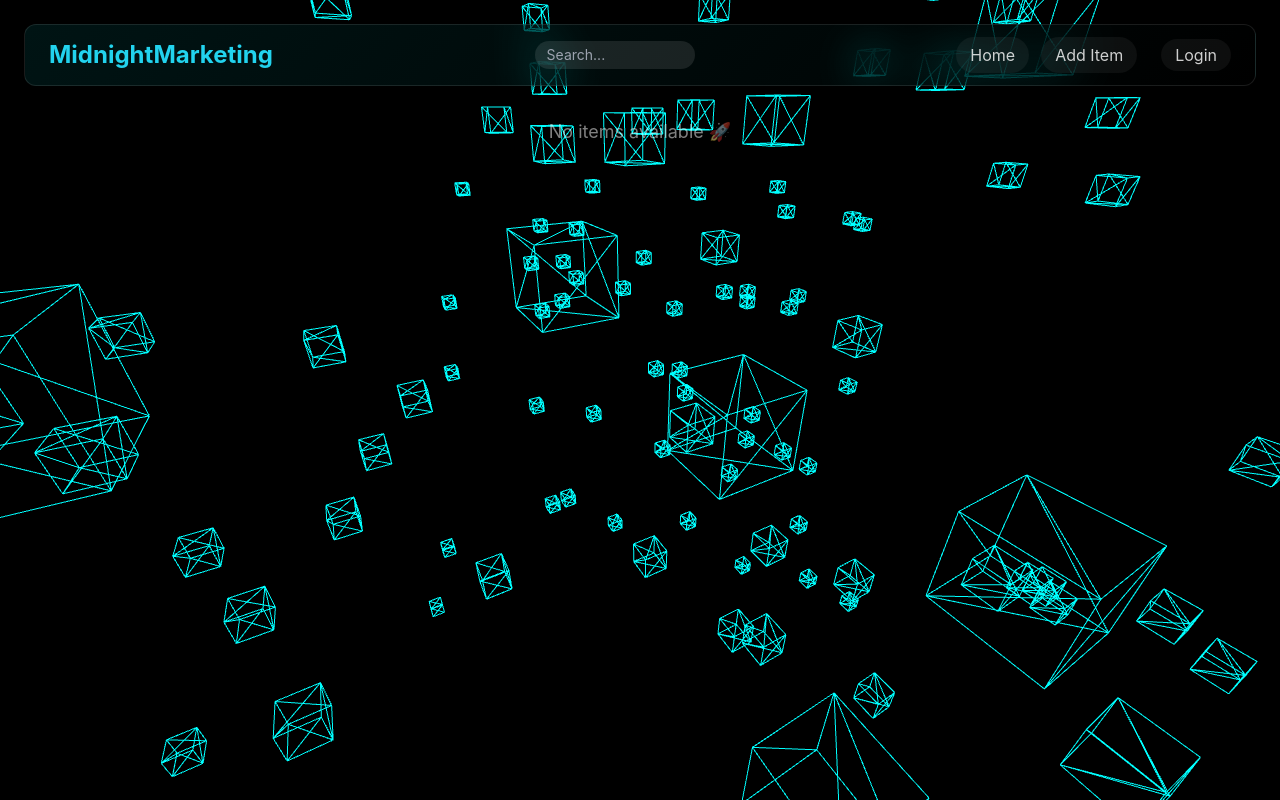
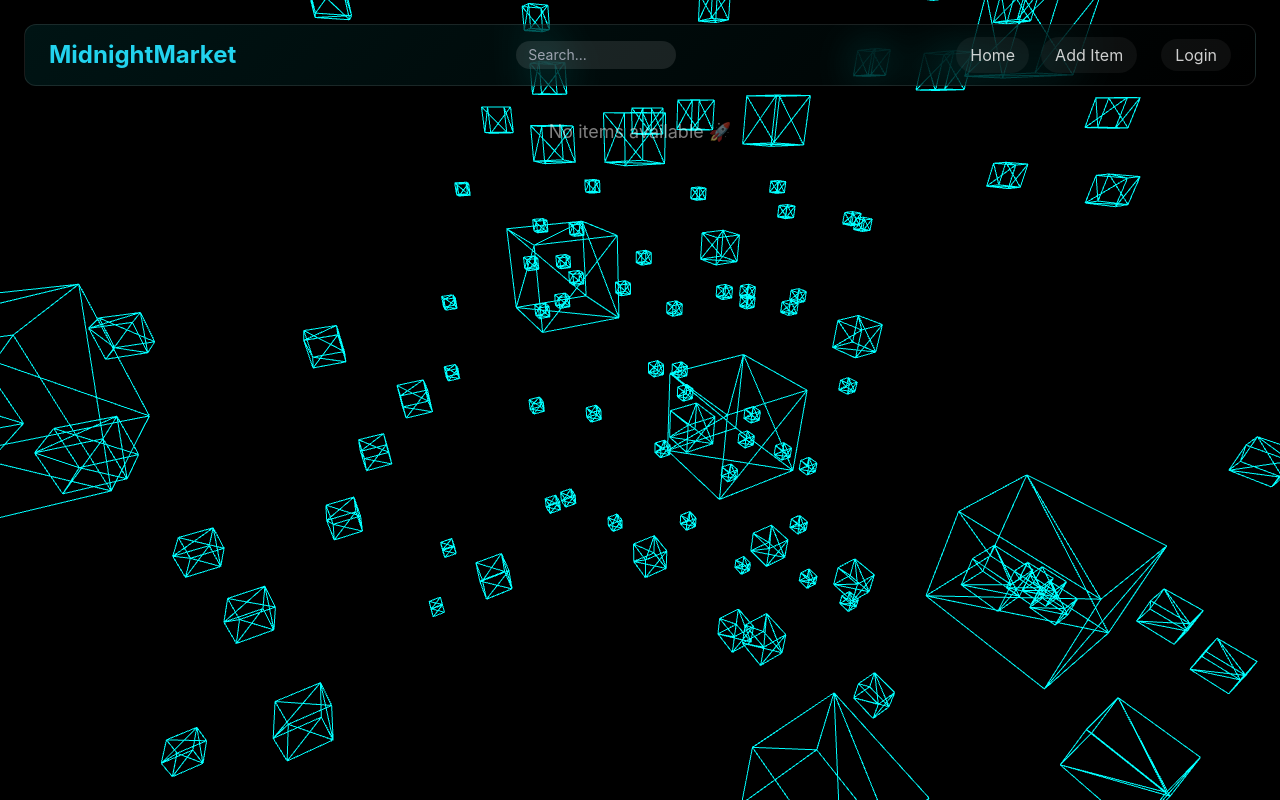
Before and after one commit to prakhar-2818/Project1, a plain HTML site: page frontend/pages/home.html in a window 1280 px wide. Drawn offline with nearby package versions, Linux system fonts and the light colour scheme; animation ran at ten frames a second.

Commit message:
Update home.html

```diff
--- a/frontend/pages/home.html
+++ b/frontend/pages/home.html
@@ -92,7 +92,7 @@ window.addEventListener("resize",function(){
 <div class="glass flex items-center justify-between px-6 py-3 rounded-xl mb-8">
 
     <!-- LOGO -->
-    <h1 class="text-2xl text-cyan-400 font-bold">MidnightMarketing</h1>
+    <h1 class="text-2xl text-cyan-400 font-bold">MidnightMarket</h1>
 
     <!-- SEARCH -->
     <input type="text" placeholder="Search..."
```
